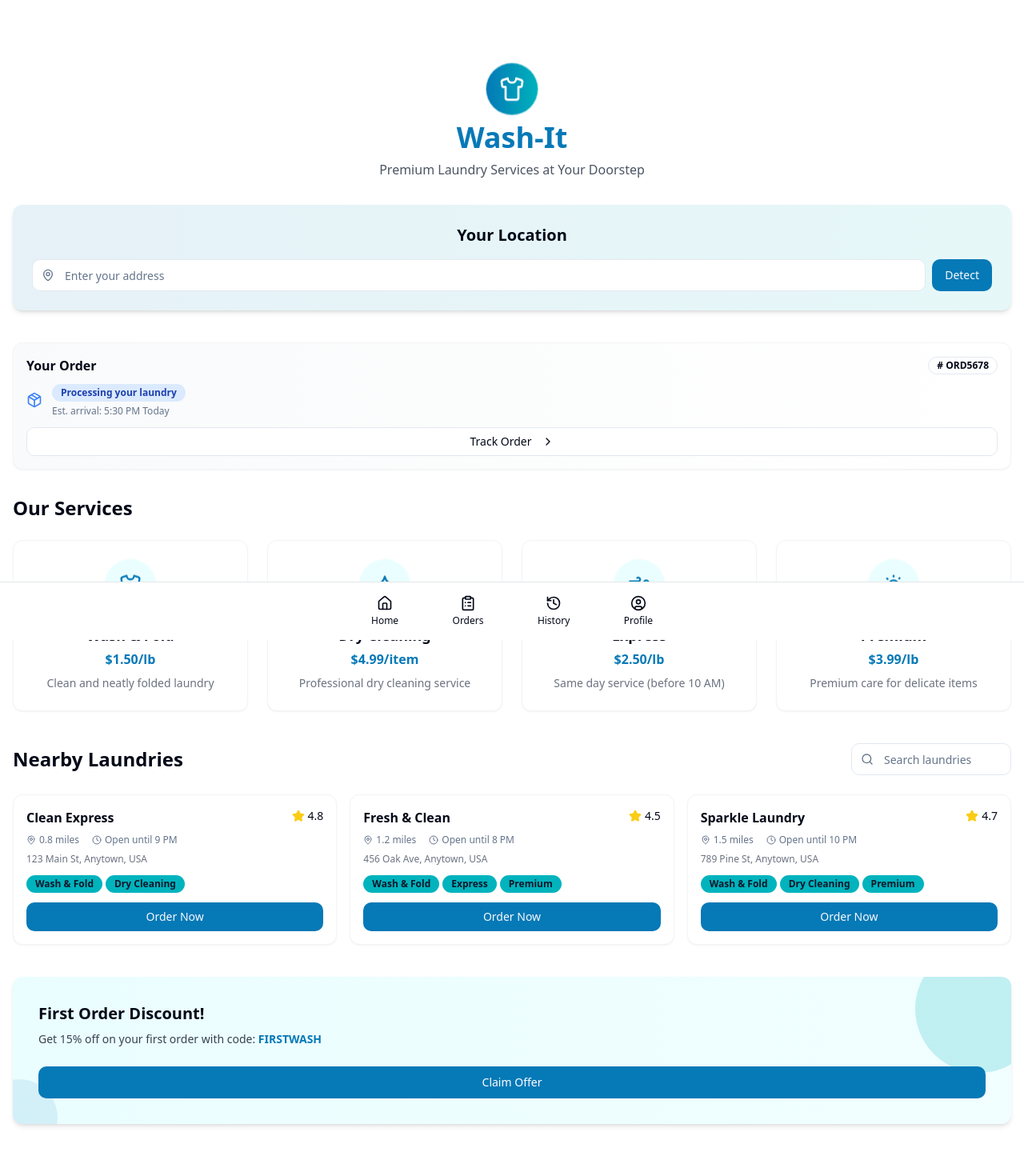
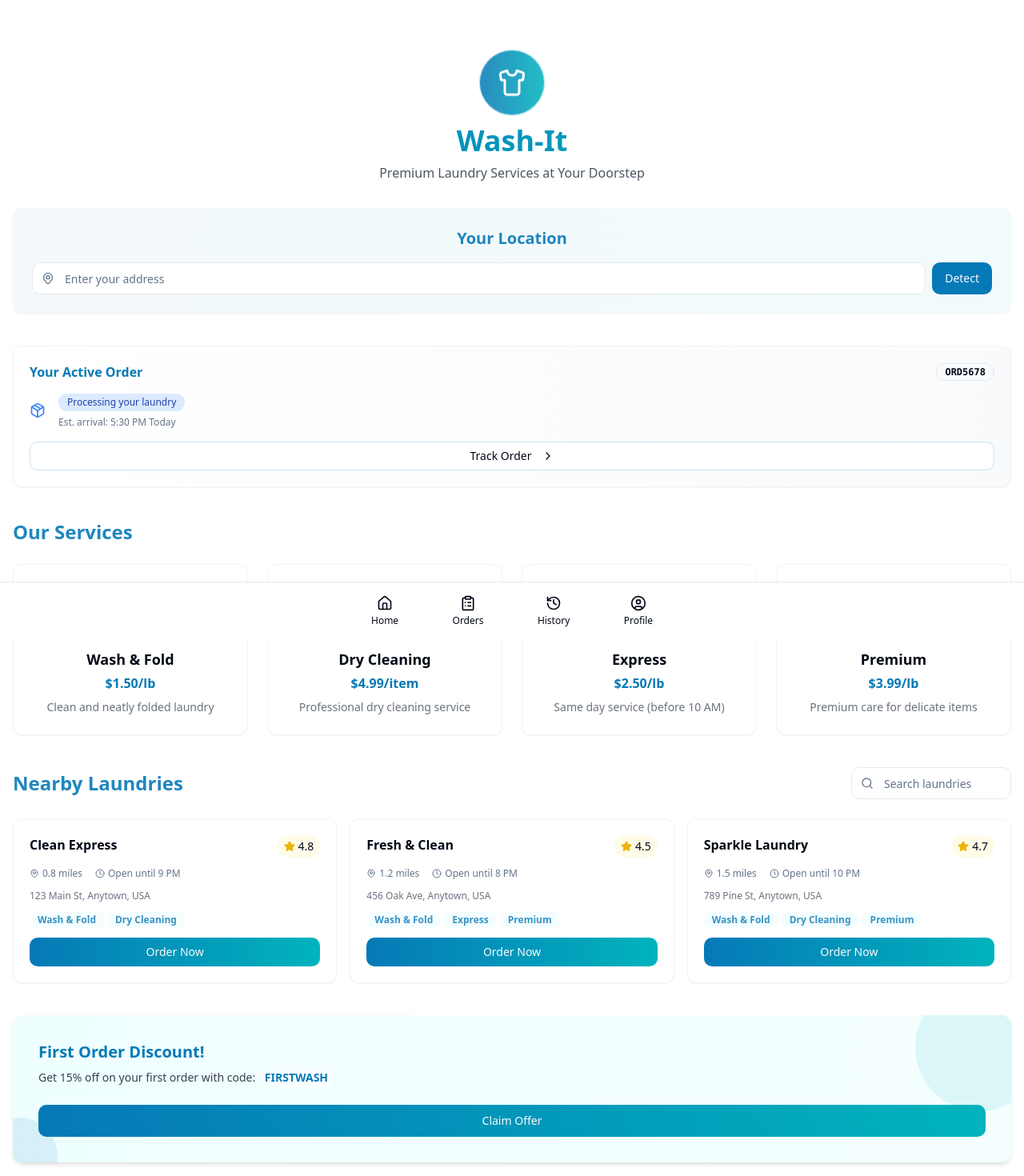
Before and after one commit to cosmicsoul98/wash-it-flutter, a React (Vite) app: page / in a window 1280 px wide. Shown: the top 1470 px of the page at 80% size. Built offline with nearby package versions, Linux system fonts and the light colour scheme.

Commit message:
Refactor: Improve UI aesthetics and organization
Improve the overall look and feel of the UI for better aesthetics and organization.

```diff
--- a/src/components/MiniOrderTracker.tsx
+++ b/src/components/MiniOrderTracker.tsx
@@ -4,6 +4,7 @@ import { Badge } from "@/components/ui/badge";
 import { Button } from "@/components/ui/button";
 import { Truck, Package, Clock, ChevronRight } from "lucide-react";
 import { useNavigate } from 'react-router-dom';
+import { motion } from "framer-motion";
 
 interface MiniOrderTrackerProps {
   hasActiveOrder: boolean;
@@ -60,19 +61,24 @@ const MiniOrderTracker: React.FC<MiniOrderTrackerProps> = ({
   };
 
   return (
-    <Card className="bg-gradient-to-r from-gray-50 to-white border-gray-100 hover:shadow-md transition-all overflow-hidden">
-      <CardContent className="p-4">
+    <motion.div
+      initial={{ opacity: 0, y: 20 }}
+      animate={{ opacity: 1, y: 0 }}
+      transition={{ duration: 0.5 }}
+    >
+      <Card className="bg-gradient-to-r from-white to-gray-50 border border-gray-100 shadow-sm hover:shadow-md transition-all">
+        <CardContent className="p-5">
           {hasActiveOrder ? (
             <>
-            <div className="flex justify-between items-center mb-2">
-              <h3 className="font-semibold">Your Order</h3>
-              <Badge variant="outline"># {orderId}</Badge>
+              <div className="flex justify-between items-center mb-3">
+                <h3 className="font-semibold text-primary">Your Active Order</h3>
+                <Badge variant="outline" className="font-mono">{orderId}</Badge>
               </div>
 
-            <div className="flex items-center gap-3 mb-3">
+              <div className="flex items-center gap-4 mb-4">
                 {getStatusIcon()}
                 <div className="flex-1">
-                <Badge className={`${getStatusColor()} mb-1`}>
+                  <Badge className={`${getStatusColor()} font-medium mb-1.5`}>
                     {getStatusText()}
                   </Badge>
                   <p className="text-xs text-muted-foreground">Est. arrival: {estimatedTime}</p>
@@ -82,15 +88,18 @@ const MiniOrderTracker: React.FC<MiniOrderTrackerProps> = ({
               <Button
                 variant="outline"
                 size="sm"
-              className="w-full"
+                className="w-full border-primary/20 hover:bg-primary/5"
                 onClick={() => navigate('/orders')}
               >
-              Track Order <ChevronRight className="h-4 w-4 ml-1" />
+                Track Order <ChevronRight className="h-3.5 w-3.5 ml-1" />
               </Button>
             </>
           ) : (
-          <div className="flex flex-col items-center py-2">
-            <p className="text-sm text-muted-foreground mb-3">No active orders at the moment</p>
+            <div className="flex flex-col items-center py-3">
+              <div className="w-12 h-12 rounded-full bg-gray-100 flex items-center justify-center mb-3">
+                <Clock className="h-6 w-6 text-gray-400" />
+              </div>
+              <p className="text-sm text-muted-foreground mb-4">No active orders at the moment</p>
               <Button
                 variant="outline"
                 size="sm"
@@ -103,6 +112,7 @@ const MiniOrderTracker: React.FC<MiniOrderTrackerProps> = ({
           )}
         </CardContent>
       </Card>
+    </motion.div>
   );
 };
 
--- a/src/components/NearbyLaundry.tsx
+++ b/src/components/NearbyLaundry.tsx
@@ -4,6 +4,7 @@ import { Badge } from "@/components/ui/badge";
 import { Button } from "@/components/ui/button";
 import { Star, MapPin, Clock } from "lucide-react";
 import { useNavigate } from 'react-router-dom';
+import { motion } from "framer-motion";
 
 interface NearbyLaundryProps {
   id: string;
@@ -31,17 +32,21 @@ const NearbyLaundry: React.FC<NearbyLaundryProps> = ({
   };
 
   return (
-    <Card className="overflow-hidden hover:shadow-md transition-all border-gray-100 hover:border-primary/20">
-      <CardContent className="p-4">
-        <div className="flex justify-between items-start mb-2">
-          <h3 className="font-semibold text-base">{name}</h3>
-          <div className="flex items-center text-sm">
-            <Star className="h-4 w-4 text-yellow-400 fill-yellow-400 mr-1" />
-            <span>{rating.toFixed(1)}</span>
+    <motion.div
+      whileHover={{ y: -5 }}
+      transition={{ type: "spring", stiffness: 300, damping: 20 }}
+    >
+      <Card className="overflow-hidden border-gray-100 hover:shadow-lg transition-all duration-300 h-full">
+        <CardContent className="p-5">
+          <div className="flex justify-between items-start mb-3">
+            <h3 className="font-semibold text-base text-left">{name}</h3>
+            <div className="flex items-center text-sm bg-yellow-50 px-2 py-1 rounded-full">
+              <Star className="h-3.5 w-3.5 text-yellow-500 fill-yellow-500 mr-1" />
+              <span className="font-medium">{rating.toFixed(1)}</span>
             </div>
           </div>
 
-        <div className="flex items-center text-xs text-muted-foreground mb-2">
+          <div className="flex items-center text-xs text-muted-foreground mb-3">
             <MapPin className="h-3 w-3 mr-1" />
             <span className="mr-2">{distance}</span>
             <Clock className="h-3 w-3 mr-1 ml-2" />
@@ -52,7 +57,7 @@ const NearbyLaundry: React.FC<NearbyLaundryProps> = ({
 
           <div className="flex flex-wrap gap-1 mb-3">
             {services.map((service, index) => (
-            <Badge key={index} variant="secondary" className="text-xs">
+              <Badge key={index} variant="outline" className="text-xs bg-accent/50 text-primary/80 border-none">
                 {service}
               </Badge>
             ))}
@@ -60,13 +65,14 @@ const NearbyLaundry: React.FC<NearbyLaundryProps> = ({
 
           <Button
             size="sm"
-          className="w-full"
+            className="w-full bg-gradient-to-r from-primary to-secondary hover:opacity-90 transition-opacity"
             onClick={handleOrderClick}
           >
             Order Now
           </Button>
         </CardContent>
       </Card>
+    </motion.div>
   );
 };
 
--- a/src/pages/Home.tsx
+++ b/src/pages/Home.tsx
@@ -9,6 +9,7 @@ import NearbyLaundry from "@/components/NearbyLaundry";
 import MiniOrderTracker from "@/components/MiniOrderTracker";
 import { Shirt, Droplet, Wind, Siren, MapPin, Search } from "lucide-react";
 import { toast } from "sonner";
+import { motion } from "framer-motion";
 
 const Home = () => {
   const navigate = useNavigate();
@@ -83,41 +84,64 @@ const Home = () => {
     }
   };
 
+  const container = {
+    hidden: { opacity: 0 },
+    show: {
+      opacity: 1,
+      transition: {
+        staggerChildren: 0.1
+      }
+    }
+  };
+
+  const item = {
+    hidden: { opacity: 0, y: 20 },
+    show: { opacity: 1, y: 0 }
+  };
+
   return (
-    <div className={`container mx-auto px-4 pt-20 pb-24 md:pb-4 transition-opacity duration-500 ${isLoaded ? 'opacity-100' : 'opacity-0'}`}>
-      <div className="text-center mb-8">
-        <div className="flex justify-center mb-2">
-          <div className="w-16 h-16 rounded-full bg-gradient-to-r from-primary to-secondary flex items-center justify-center bubble-animation">
-            <Shirt size={32} className="text-white" />
+    <div className={`container mx-auto px-4 pt-16 pb-24 md:pb-4 transition-opacity duration-500 ${isLoaded ? 'opacity-100' : 'opacity-0'}`}>
+      <motion.div
+        initial={{ opacity: 0, y: -20 }}
+        animate={{ opacity: 1, y: 0 }}
+        transition={{ duration: 0.6 }}
+        className="text-center mb-8"
+      >
+        <div className="flex justify-center mb-3">
+          <div className="w-20 h-20 rounded-full bg-gradient-to-r from-primary/80 to-secondary/80 flex items-center justify-center bubble-animation">
+            <Shirt size={36} className="text-white" />
           </div>
         </div>
-        <h1 className="text-4xl font-bold mb-2 text-primary">Wash-It</h1>
-        <p className="text-gray-600 mb-8">Premium Laundry Services at Your Doorstep</p>
+        <h1 className="text-4xl font-bold mb-2 bg-gradient-to-r from-primary to-secondary bg-clip-text text-transparent">Wash-It</h1>
+        <p className="text-gray-600 mb-8 max-w-md mx-auto">Premium Laundry Services at Your Doorstep</p>
 
-        <Card className="mb-10 bg-gradient-to-r from-primary/10 to-secondary/10 border-none shadow-md hover:shadow-lg transition-shadow">
+        <Card className="mb-10 bg-gradient-to-r from-primary/5 to-secondary/5 border-none shadow-sm hover:shadow-md transition-all">
           <CardContent className="p-6">
-            <h2 className="text-xl font-semibold mb-4">Your Location</h2>
+            <h2 className="text-xl font-semibold mb-4 text-primary/90">Your Location</h2>
             <div className="flex gap-2">
               <div className="relative flex-1">
                 <MapPin className="absolute left-3 top-1/2 transform -translate-y-1/2 text-muted-foreground h-4 w-4" />
                 <Input
                   type="text"
                   placeholder="Enter your address"
-                  className="pl-10"
+                  className="pl-10 border-gray-200 focus:border-primary/50"
                   value={location}
                   onChange={(e) => setLocation(e.target.value)}
                 />
               </div>
-              <Button onClick={handleGetLocation}>
+              <Button
+                onClick={handleGetLocation}
+                className="bg-primary hover:bg-primary/90"
+              >
                 Detect
               </Button>
             </div>
           </CardContent>
         </Card>
-      </div>
+      </motion.div>
 
       {/* Order tracking section */}
-      <div className="mb-8">
+      <div className="mb-10">
         <MiniOrderTracker
           hasActiveOrder={hasActiveOrder}
           orderId={activeOrder.orderId}
@@ -126,9 +150,15 @@ const Home = () => {
         />
       </div>
 
-      <div className="mb-10">
-        <h2 className="text-2xl font-semibold mb-6 text-center md:text-left">Our Services</h2>
+      <motion.div
+        className="mb-10"
+        variants={container}
+        initial="hidden"
+        animate="show"
+      >
+        <h2 className="text-2xl font-semibold mb-6 text-center md:text-left text-primary/90">Our Services</h2>
         <div className="grid grid-cols-2 md:grid-cols-4 gap-6">
+          <motion.div variants={item}>
             <ServiceCard
               icon={<Shirt size={28} className="text-primary" />}
               title="Wash & Fold"
@@ -136,6 +166,8 @@ const Home = () => {
               description="Clean and neatly folded laundry"
               onClick={() => handleServiceSelect('Wash & Fold')}
             />
+          </motion.div>
+          <motion.div variants={item}>
             <ServiceCard
               icon={<Droplet size={28} className="text-primary" />}
               title="Dry Cleaning"
@@ -143,6 +175,8 @@ const Home = () => {
               description="Professional dry cleaning service"
               onClick={() => handleServiceSelect('Dry Cleaning')}
             />
+          </motion.div>
+          <motion.div variants={item}>
             <ServiceCard
               icon={<Wind size={28} className="text-primary" />}
               title="Express"
@@ -150,6 +184,8 @@ const Home = () => {
               description="Same day service (before 10 AM)"
               onClick={() => handleServiceSelect('Express')}
             />
+          </motion.div>
+          <motion.div variants={item}>
             <ServiceCard
               icon={<Siren size={28} className="text-primary" />}
               title="Premium"
@@ -157,19 +193,25 @@ const Home = () => {
               description="Premium care for delicate items"
               onClick={() => handleServiceSelect('Premium')}
             />
+          </motion.div>
         </div>
-      </div>
+      </motion.div>
 
       {/* Nearby laundries section */}
-      <div className="mb-10">
+      <motion.div
+        className="mb-10"
+        initial={{ opacity: 0 }}
+        animate={{ opacity: 1 }}
+        transition={{ delay: 0.3, duration: 0.6 }}
+      >
         <div className="flex justify-between items-center mb-6">
-          <h2 className="text-2xl font-semibold">Nearby Laundries</h2>
+          <h2 className="text-2xl font-semibold text-primary/90">Nearby Laundries</h2>
           <div className="relative">
             <Search className="absolute left-3 top-1/2 transform -translate-y-1/2 text-muted-foreground h-4 w-4" />
             <Input
               type="text"
               placeholder="Search laundries"
-              className="pl-10 w-[200px]"
+              className="pl-10 w-[200px] border-gray-200 focus:border-primary/50"
             />
           </div>
         </div>
@@ -187,24 +229,31 @@ const Home = () => {
             />
           ))}
         </div>
-      </div>
+      </motion.div>
 
-      <div className="mb-8">
-        <Card className="bg-gradient-to-r from-accent to-accent/70 border-none shadow-md overflow-hidden relative">
-          <div className="absolute -right-10 -top-10 w-40 h-40 bg-secondary/20 rounded-full"></div>
+      <motion.div
+        className="mb-8"
+        initial={{ opacity: 0, y: 20 }}
+        animate={{ opacity: 1, y: 0 }}
+        transition={{ delay: 0.4, duration: 0.6 }}
+      >
+        <Card className="bg-gradient-to-r from-accent/80 to-accent/50 border-none shadow-md overflow-hidden relative">
+          <div className="absolute -right-10 -top-10 w-40 h-40 bg-secondary/10 rounded-full"></div>
           <div className="absolute -left-10 -bottom-10 w-24 h-24 bg-primary/10 rounded-full"></div>
           <CardContent className="p-8 relative z-10">
-            <h2 className="text-xl font-bold mb-2">First Order Discount!</h2>
+            <h2 className="text-xl font-bold mb-2 text-primary">First Order Discount!</h2>
             <p className="text-sm text-gray-700 mb-6">
-              Get 15% off on your first order with code: <span className="font-bold text-primary">FIRSTWASH</span>
+              Get 15% off on your first order with code: <span className="font-bold text-primary px-2 py-1 bg-white/50 rounded-md">FIRSTWASH</span>
             </p>
-            <Button className="w-full bg-primary hover:bg-primary/90 text-white"
-              onClick={() => toast.info("Promo code FIRSTWASH will be applied automatically on your first order!")}>
+            <Button
+              className="w-full bg-gradient-to-r from-primary to-secondary hover:opacity-90 transition-opacity"
+              onClick={() => toast.info("Promo code FIRSTWASH will be applied automatically on your first order!")}
+            >
               Claim Offer
             </Button>
           </CardContent>
         </Card>
-      </div>
+      </motion.div>
     </div>
   );
 };
```
Lines whose indentation alone changed are shown as unchanged.
